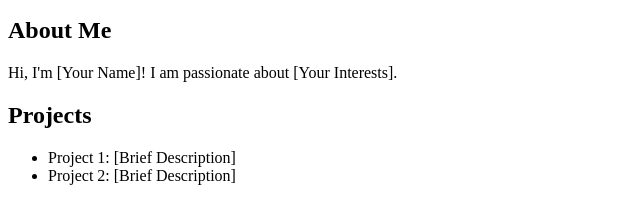
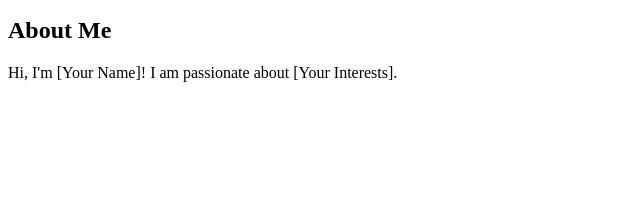
Before and after one commit to techwithsatish/portfolio-website, a plain HTML site: page index.html in a window 1280 px wide. Shown: the part 101-324 px from the top of the page, without its empty margins (0-640 px from the left). Drawn offline with Linux system fonts and the light colour scheme.

Commit message:
this is the change

```diff
--- a/index.html
+++ b/index.html
@@ -9,12 +9,7 @@
     <h1>Welcome to My Portfolio</h1>
     <p>This is a basic portfolio page.</p>
     <h2>About Me</h2>
-    <p>Hi, I'm [Your Name]! I am passionate about [Your Interests].</p>
-    <h2>Projects</h2>
-<ul>
-    <li>Project 1: [Brief Description]</li>
-    <li>Project 2: [Brief Description]</li>
-</ul>
+<p>Hi, I'm [Your Name]! I am passionate about [Your Interests].</p>
 
 </body>
 </html>
```
